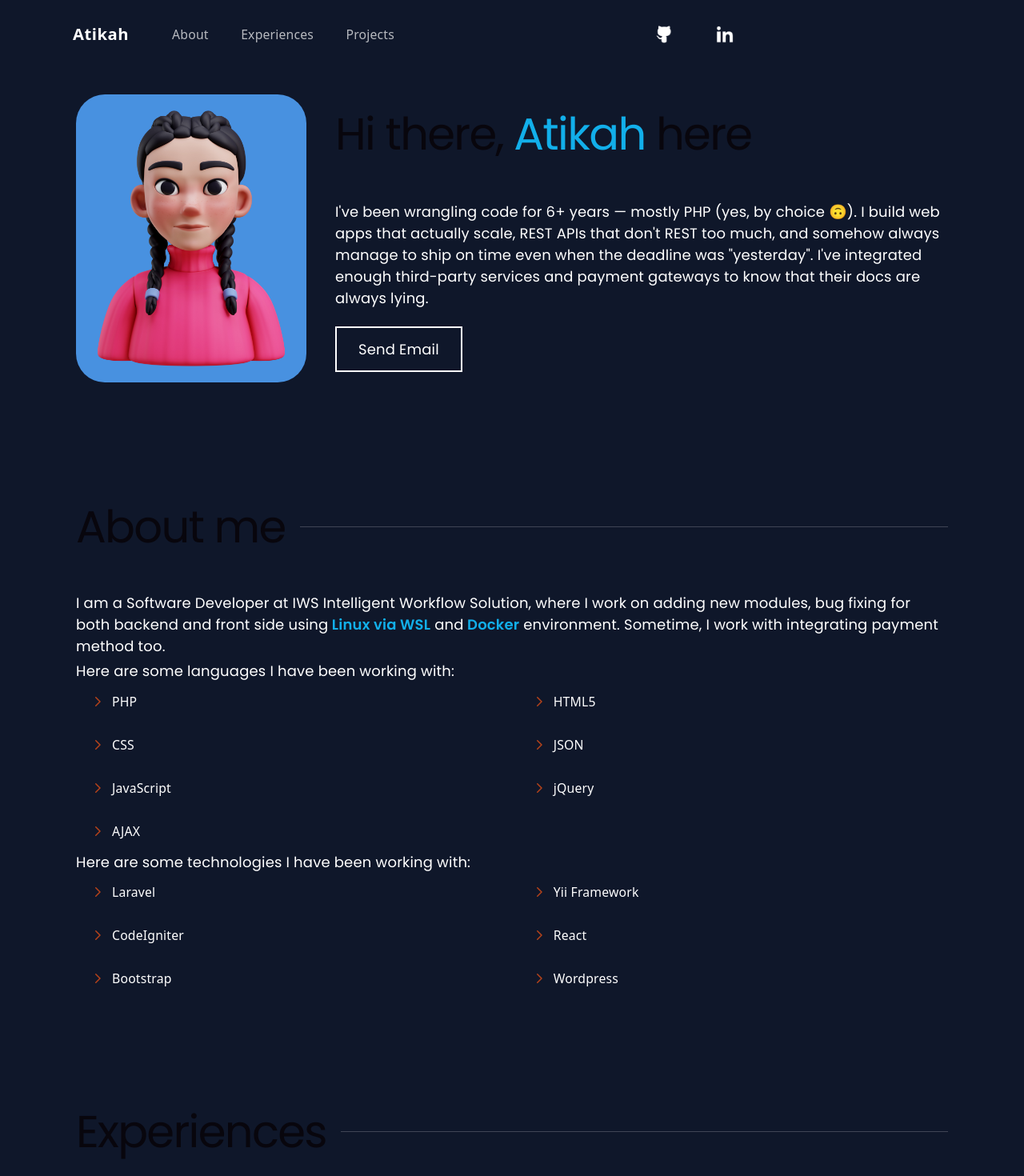
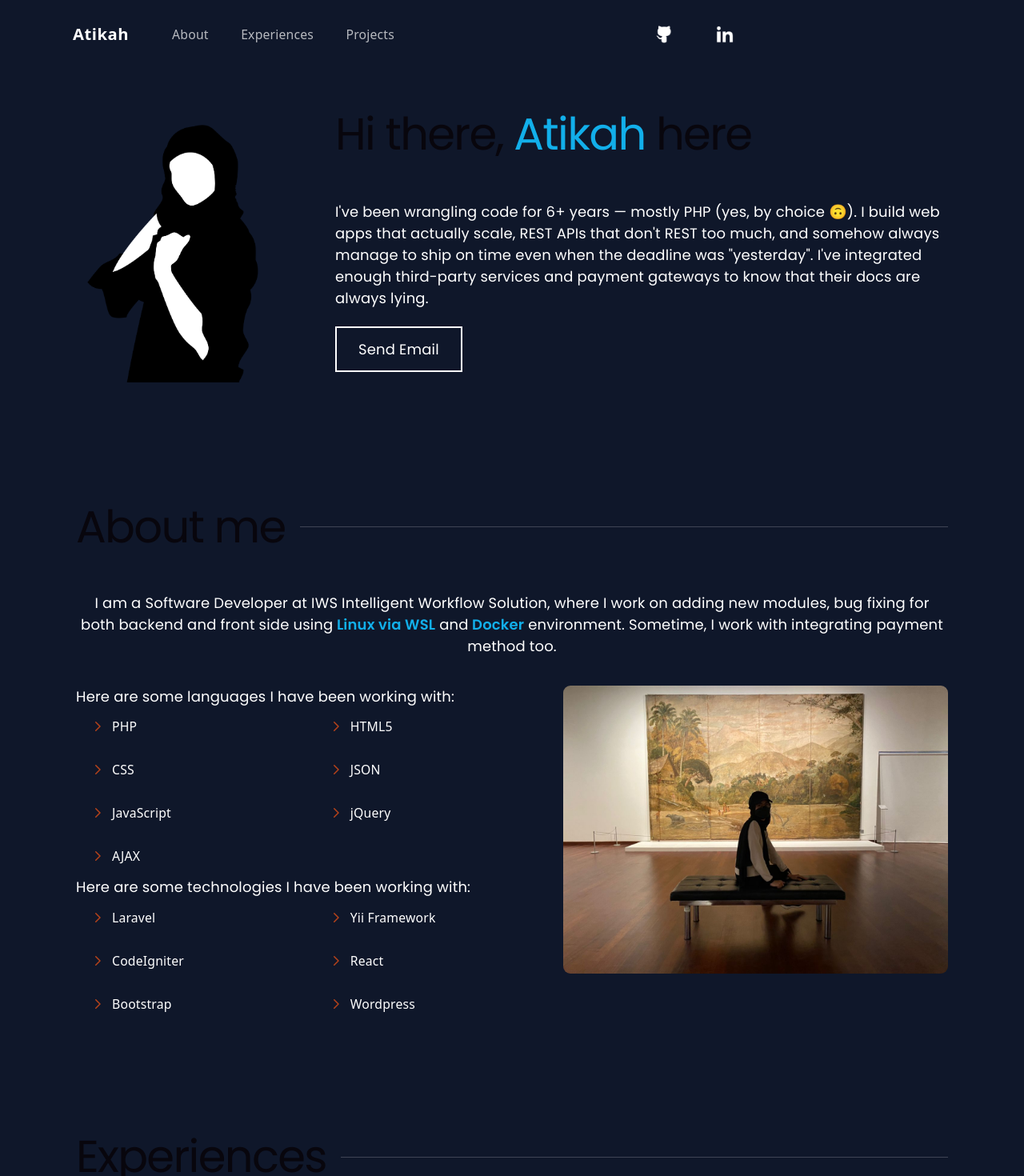
Before and after one commit to atikahadzman/portfolio, a React (Vite) app: page / in a window 1280 px wide. Shown: the top 1470 px of the page at 80% size. Built offline with nearby package versions, Linux system fonts and the light colour scheme.

Commit message:
change avatar and added image in about section

```diff
--- a/src/About.jsx
+++ b/src/About.jsx
@@ -51,7 +51,7 @@ export default function About() {
                 <div className="w-24 md:w-48 lg:flex-1 h-px bg-white/20" />
             </div>
 
-            <div className="flex flex-col gap-1 text-center md:text-left">
+            <div>
                 <p className="text-white mb-6 mt-6 text-sm md:text-base font-poppins">
                     I am a Software Developer at IWS Intelligent Workflow Solution, where I work on adding new modules, bug fixing
                     for both backend and front side using
@@ -59,6 +59,9 @@ export default function About() {
                     <span className="text-[#12AFEA] font-bold"> Docker</span> environment.
                     Sometime, I work with integrating payment method too.
                 </p>
+            </div>
+            <div className="flex flex-col md:flex-row gap-6 md:items-start">
+                <div className="flex flex-col gap-1 text-center md:text-left md:flex-1">
                     <p className="text-white text-left mb-6 mt-6 text-sm md:text-base font-poppins">
                         Here are some languages I have been working with:
                     </p>
@@ -71,10 +74,7 @@ export default function About() {
                                 className="flex items-center gap-2 px-4 py-2 rounded-lg bg-neutral-secondary text-white group"
                             >
                                 <HiOutlineChevronRight className="w-4 h-4 text-[#B7431A] group-hover:translate-x-1 transition-transform" />
-
-                            <span className="text-sm">
-                                {label}
-                            </span>
+                                <span className="text-sm">{label}</span>
                             </div>
                         ))}
                     </div>
@@ -91,12 +91,19 @@ export default function About() {
                                 className="flex items-center gap-2 px-4 py-2 rounded-lg bg-neutral-secondary text-white group"
                             >
                                 <HiOutlineChevronRight className="w-4 h-4 text-[#B7431A] group-hover:translate-x-1 transition-transform" />
-
-                            <span className="text-sm">
-                                {label}
-                            </span>
+                                <span className="text-sm">{label}</span>
                             </div>
                         ))}
+                    </div>
+                </div>
+
+                <div className="flex justify-center md:justify-end shrink-0">
+                    <img
+                        src="/about.jpg"
+                        alt="It's Me!"
+                        className="h-100 w-full md:h-80 md:w-full object-cover rounded-lg"
+                        loading="lazy"
+                    />
                 </div>
             </div>
         </div>
--- a/src/Banner.jsx
+++ b/src/Banner.jsx
@@ -11,7 +11,7 @@ export default function Banner() {
             {/* avatar */}
             <div className="shrink-0">
                 <img
-                    src="/avatar-1.jpg"
+                    src="/avatar.png"
                     alt="It's Me!"
                     className="h-48 w-36 md:h-80 md:w-64 rounded-4xl object-cover"
                     loading="lazy"
```
Also changed, not shown: public/about.jpg (added), public/avatar.png (added). Lines whose indentation alone changed are shown as unchanged.
